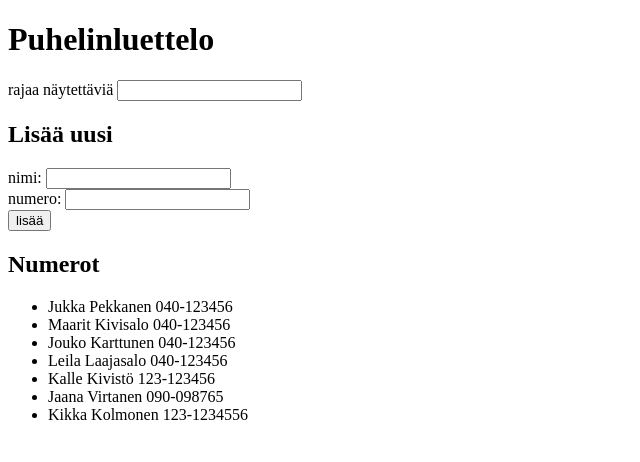
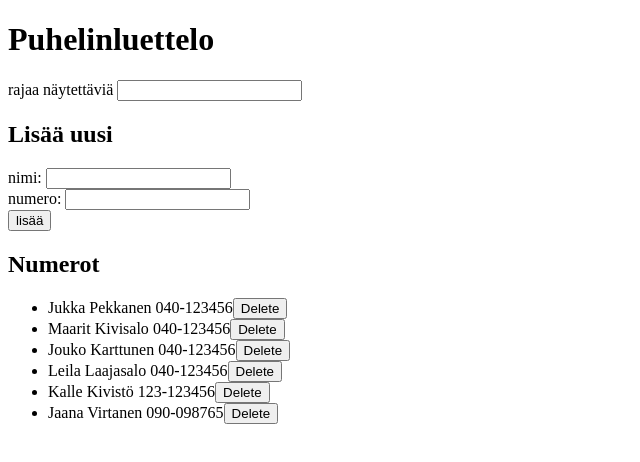
Before and after one commit to LoserPanda/fullstack18, a React (Create React App) app in the folder osa_2/tehtavat_2_6-19/: page / in a window 1280 px wide. Shown: the top 462 px of the page, without its empty margins (0-640 px from the left). Built offline with nearby package versions, Linux system fonts and the light colour scheme; data requests are answered from the project's data file.

Commit message:
fullstack18/osa2/tehtavat_2_16 tehtyinä

```diff
--- a/osa_2/tehtavat_2_6-19/db.json
+++ b/osa_2/tehtavat_2_6-19/db.json
@@ -29,11 +29,6 @@
       "name": "Jaana Virtanen",
       "number": "090-098765",
       "id": 6
-    },
-    {
-      "name": "Kikka Kolmonen",
-      "number": "123-1234556",
-      "id": 7
     }
   ]
 }
--- a/osa_2/tehtavat_2_6-19/src/App.js
+++ b/osa_2/tehtavat_2_6-19/src/App.js
@@ -62,6 +62,18 @@ class App extends Component {
 
     }
 
+    deletePerson = (id) => {
+        const result = window.confirm("Postetaanko henkilö " + id + "?")
+        if (result) {
+            personService
+                .remove(id)
+                .then(response => {
+                    const persons = response.data.filter(resp => resp.name !== id);
+                    this.setState({ persons });
+                })
+        }
+    }
+
     handleNameChange = (event) => {
         this.setState({ newName: event.target.value });
     }
@@ -104,7 +116,7 @@ class App extends Component {
                 </form>
                 <h2>Numerot</h2>
                 <ul id="persons">
-                    {personsToShow.map(person => <Person key={person.name} name={person.name} number={person.number} />)}
+                    {personsToShow.map(person => <Person deletePerson={this.deletePerson} key={person.name} id={person.id} name={person.name} number={person.number} />)}
                 </ul>
             </div>
         )
--- a/osa_2/tehtavat_2_6-19/src/components/Person.js
+++ b/osa_2/tehtavat_2_6-19/src/components/Person.js
@@ -1,10 +1,12 @@
 import React from 'react';
 
-const Person = ({name, number}) => {
+const Person = ({ name, number, deletePerson, id }) => {
+
     return (
         <div>
             <li>
                 {name} {number}
+                <button onClick={() => deletePerson(id)}>Delete</button>
             </li>
         </div>
     );
--- a/osa_2/tehtavat_2_6-19/src/services/persons.js
+++ b/osa_2/tehtavat_2_6-19/src/services/persons.js
@@ -11,4 +11,12 @@ const create = (newObject) => {
         .then(response => response.data);
 }
 
-export default { getAll, create };
+const remove = (id) => {
+    return axios.delete(`${url}/${id}`);
+}
+
+const modify = (id) => {
+    return axios.put(`${url}/${id}`)
+}
+
+export default { getAll, create, remove, modify };
```
